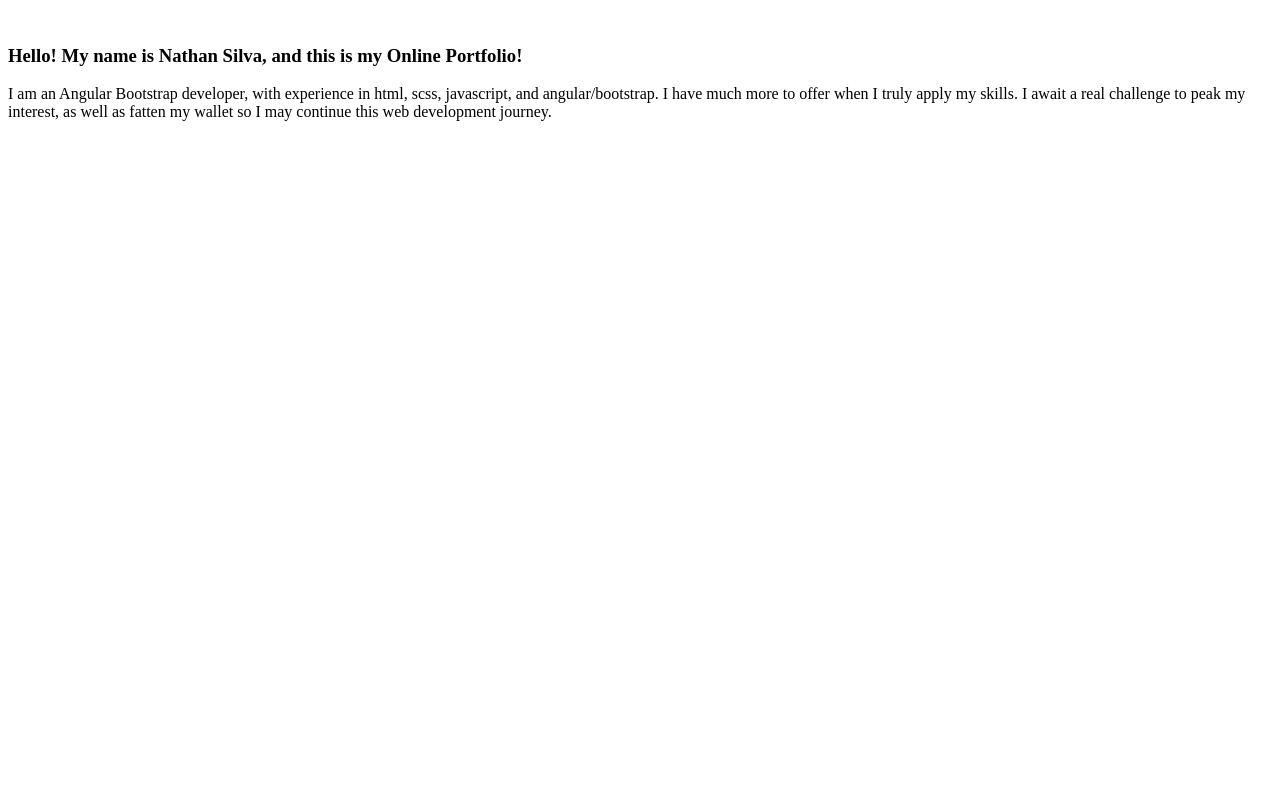
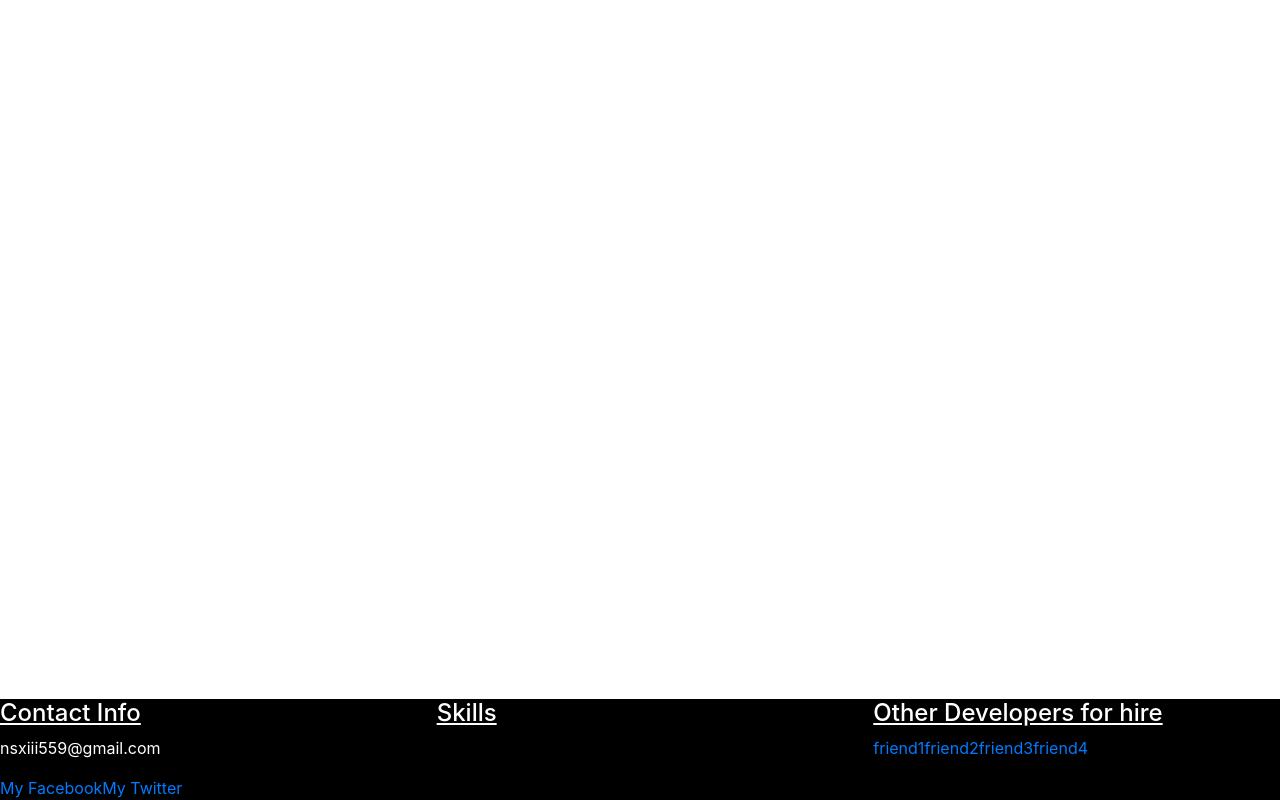
Before and after one commit to NSilva50/Personal-Portfolio, an Angular app: page / in a window 1280 px wide. Built offline with nearby package versions, Linux system fonts and the light colour scheme.

Commit message:
More progress

```diff
--- a/angular.json
+++ b/angular.json
@@ -23,9 +23,12 @@
               "src/assets"
             ],
             "styles": [
-              "src/styles.css"
+              "src/styles.css",
+              "node_modules/bootstrap/dist/css/bootstrap.min.css"
             ],
-            "scripts": []
+            "scripts": [
+              "node_modules/bootstrap/dist/js/bootstrap.min.js"
+            ]
           },
           "configurations": {
             "production": {
--- a/package.json
+++ b/package.json
@@ -20,7 +20,9 @@
     "@angular/platform-browser": "^6.0.0",
     "@angular/platform-browser-dynamic": "^6.0.0",
     "@angular/router": "^6.0.0",
+    "bootstrap": "^4.1.3",
     "core-js": "^2.5.4",
+    "jquery": "^3.3.1",
     "rxjs": "^6.0.0",
     "zone.js": "^0.8.26"
   },
--- a/src/app/app.component.html
+++ b/src/app/app.component.html
@@ -1,15 +1,26 @@
-<div><!--Navigation/Header. Only applicable for future additional pages.-->
-  <nav>
-
-  </nav>
+<div class="container">
+  <div class="row fixed-bottom footer">
+    <div class="col-4">
+      <h4>
+        <u>Contact Info</u>
+      </h4>
+      <p>nsxiii559@gmail.com</p>
+      <a href="#">My Facebook</a>
+      <a href="#">My Twitter</a>
+    </div>
+    <div class="col-4">
+      <h4>
+        <u>Skills</u>
+      </h4>
+    </div>
+    <div class="col-4">
+      <h4>
+        <u>Other Developers for hire</u>
+      </h4>
+      <a href="#">friend1</a>
+      <a href="#">friend2</a>
+      <a href="#">friend3</a>
+      <a href="#">friend4</a>
+    </div>
+  </div>
 </div>
-<img src="" alt=""><!--Main image-->
-<router-outlet></router-outlet><!--Page loaded(Default is Bio of me)-->
-<div><!--Thumbnails to recent work-->
-
-</div>
-<div> <!--Social media/contact information-->
-  <footer>
-
-  </footer>
-</div>
--- a/src/app/home/home.component.html
+++ /dev/null
@@ -1,12 +0,0 @@
-<div class="pull-left">
-  <h3>
-    <img src="" alt="">Hello! My name is Nathan Silva, and this is my Online Portfolio!
-  </h3>
-</div>
-<div class="pull-left">
-  <p>
-    I am an Angular Bootstrap developer, with experience in html, scss, javascript, and angular/bootstrap.
-    I have much more to offer when I truly apply my skills. I await a real challenge to peak my interest,
-    as well as fatten my wallet so I may continue this web development journey.
-  </p>
-</div>
--- a/src/app/home/home.component.ts
+++ /dev/null
@@ -1,15 +0,0 @@
-import { Component, OnInit } from '@angular/core';
-
-@Component({
-  selector: 'app-home',
-  templateUrl: './home.component.html',
-  styleUrls: ['./home.component.css']
-})
-export class HomeComponent implements OnInit {
-
-  constructor() { }
-
-  ngOnInit() {
-  }
-
-}
--- a/src/styles.css
+++ b/src/styles.css
@@ -1 +1,4 @@
-/* You can add global styles to this file, and also import other style files */
+.footer {
+    background-color: black;
+    color: white;
+}
```
Also changed, not shown: src/app/app.module.ts (+2 -7 lines), src/app/home/home.component.css (deleted), 1 other file (tests, documents, lock files or other folders).
